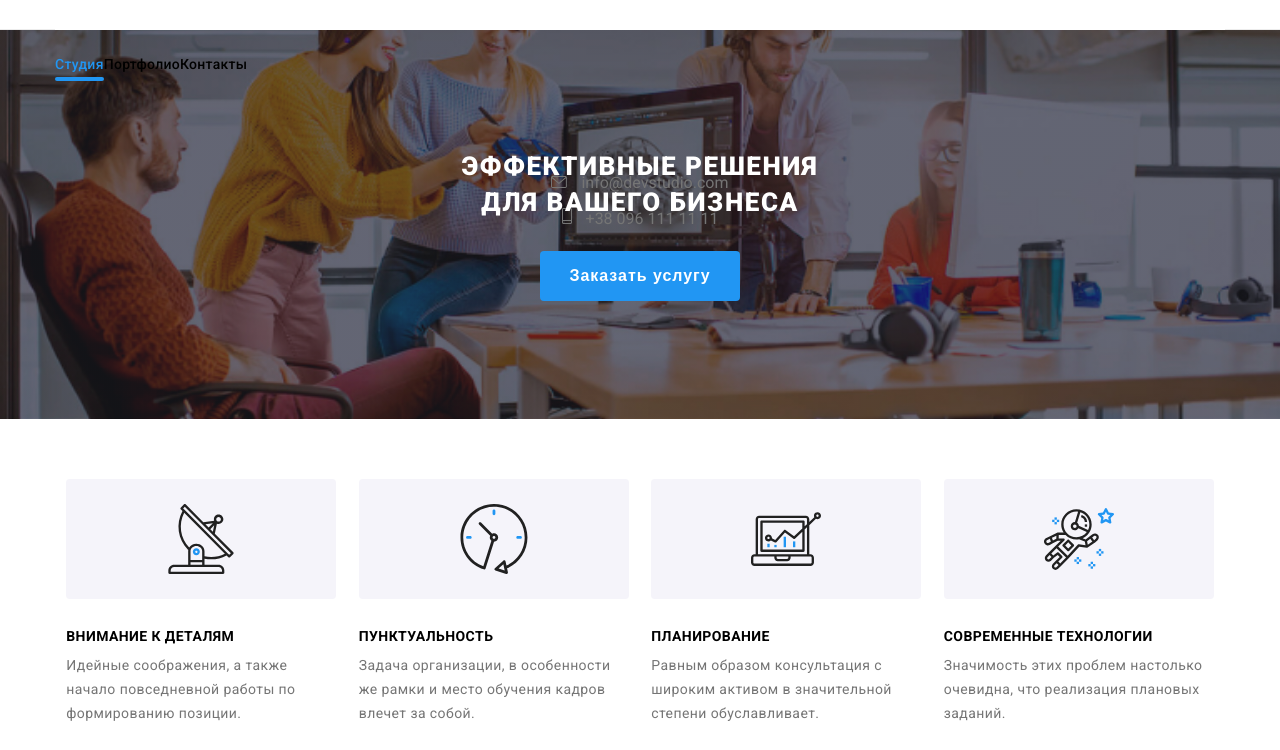
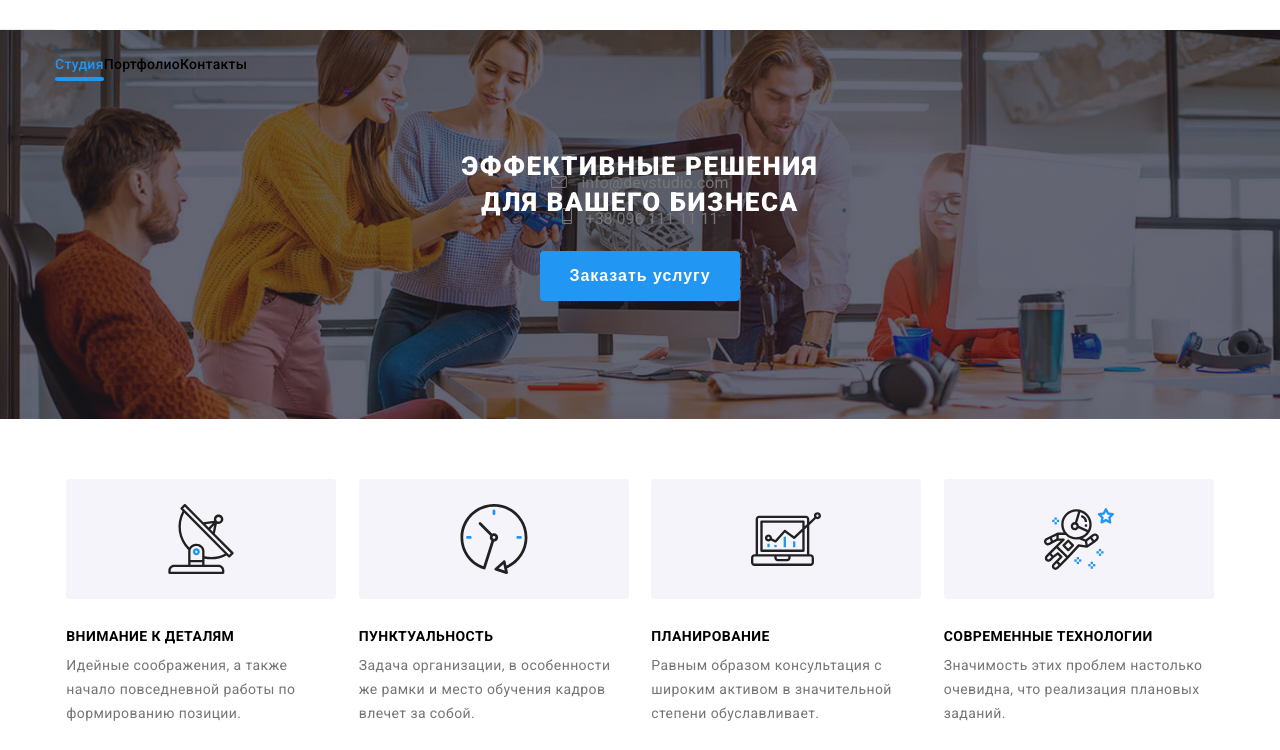
Before and after one commit to JuliaFedyuk/goit-markup-hw-08, a plain HTML site: page index.html in a window 1280 px wide. Shown: the part 50-800 px from the top of the page. Drawn offline with Linux system fonts and the light colour scheme.

Commit message:
добавляет фото в hero

```diff
--- a/sass/layouts/_desktop.scss
+++ b/sass/layouts/_desktop.scss
@@ -1,4 +1,13 @@
 @media screen and (min-width: 1200px) {
+  .hero {
+    background-image: linear-gradient(
+        to right,
+        rgba(47, 48, 58, 0.4),
+        rgba(47, 48, 58, 0.4)
+      ),
+      url(../images/imghero_desktop.jpg);
+  }
+
   .team__member {
     width: 260px;
     margin-bottom: 0;
```
Also changed, not shown: css/main.css, css/main.min.css, images/Imghero__desktop.jpg (added), 2 other files.
